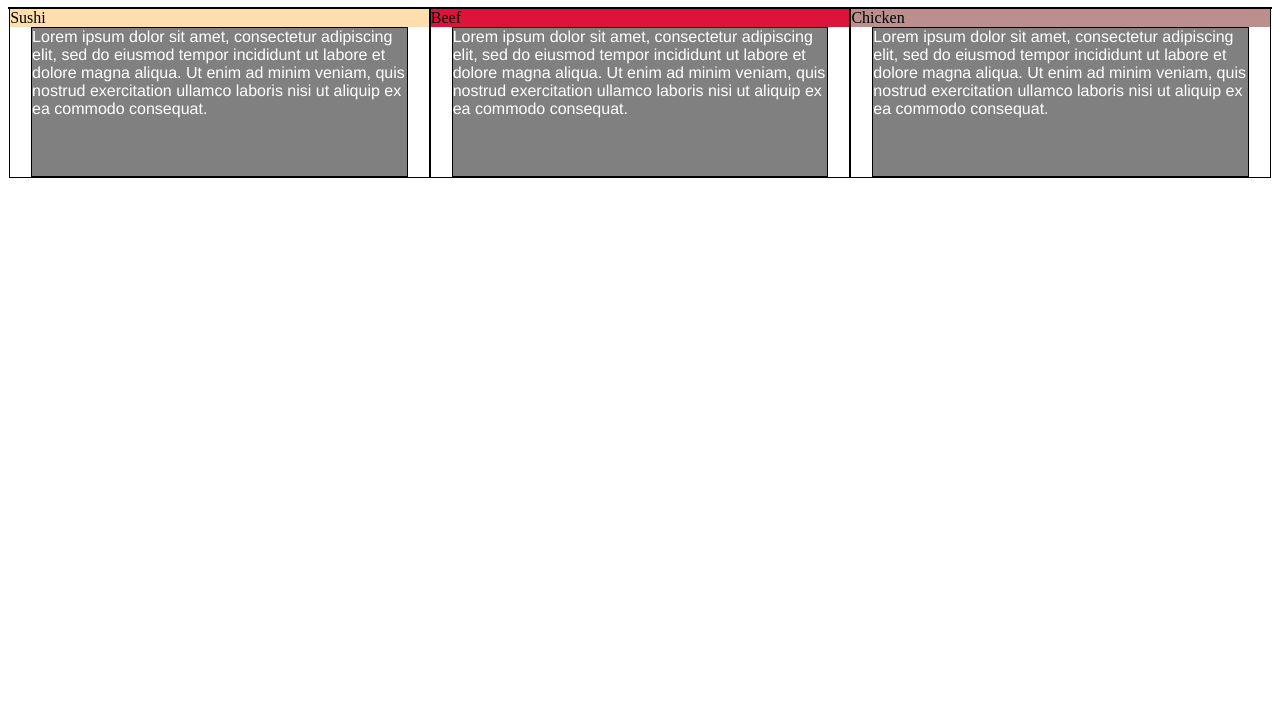
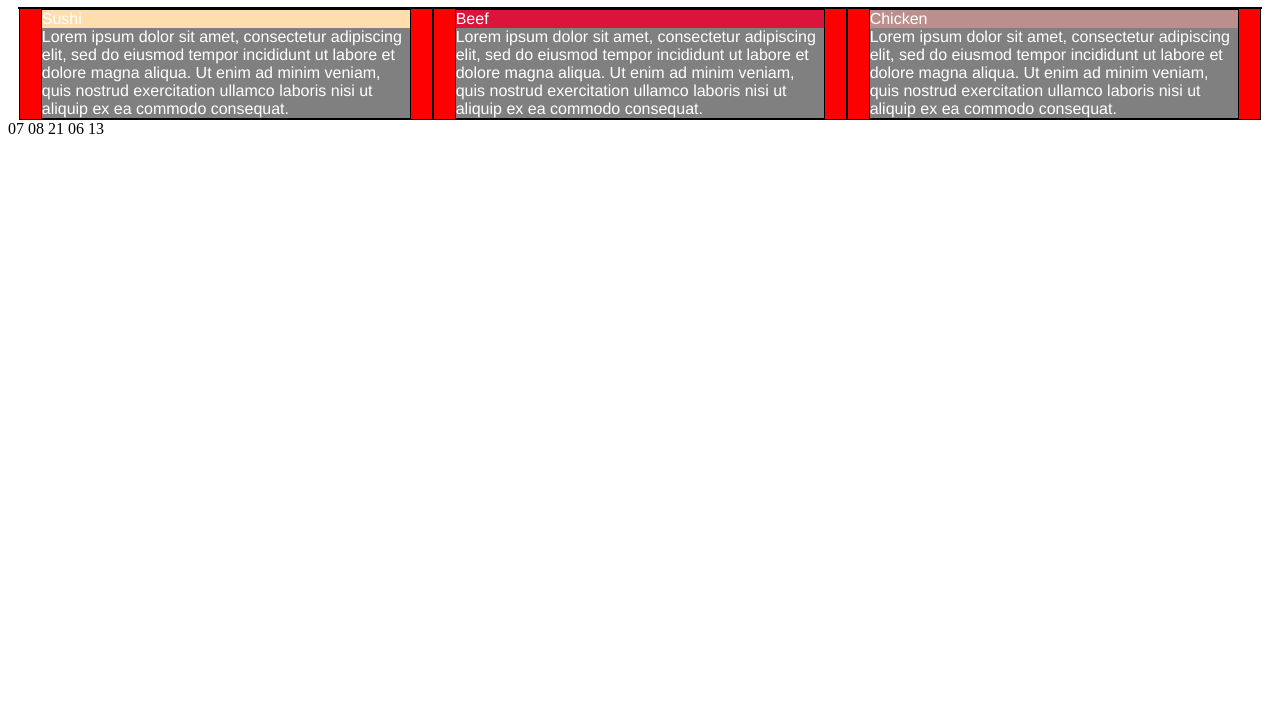
Before and after one commit to mrlnoronha/module2-solution, a plain HTML site: page index.html in a window 1280 px wide. Shown: the part 73-800 px from the top of the page. Drawn offline with Linux system fonts and the light colour scheme.

Commit message:
new stats

```diff
--- a/css/style-3.css
+++ b/css/style-3.css
@@ -28,7 +28,8 @@ p {
 
 .container-box {
     border: 1px solid black;
-    background-color: white;
+    background-color: red;
+
 
 
   }
@@ -46,7 +47,7 @@ p {
       border: 1px solid black;
       background-color:grey;
       width: 90%;
-      height: 150px;
+      height: 20%;
       margin-right: auto;
       margin-left: auto;
       font-family: Helvetica;
@@ -77,6 +78,7 @@ p {
   .row {
       background-color: fuchsia;
       border: 1px solid black;
+      margin:10px;
 
 
 
--- a/index.html
+++ b/index.html
@@ -6,56 +6,38 @@
 <link rel="stylesheet" type="text/css" href="css/style-3.css">
 </head>
 <body>
-    <h1>Our Menu 06 08 21 22 51</h1>
+    <h1>Our Menu</h1>
 
 <div class="row">
 
     <div class="container-box col-lg-4 col-md-6 col-sm-12">
-
-        <div class="content-title content-title-chicken">Chicken</div>
-
-
-            <div class="content-text">Lorem ipsum dolor sit amet, consectetur adipiscing elit,
+            <div class="content-text"><div class="content-title content-title-chicken">Chicken</div>Lorem ipsum dolor sit amet, consectetur adipiscing elit,
                 sed do eiusmod tempor incididunt ut labore et dolore magna aliqua. Ut enim ad minim veniam,
                 quis nostrud exercitation ullamco laboris nisi ut aliquip ex ea commodo consequat.
             </div>
-
-
     </div>
 
 
     <div class="container-box col-lg-4 col-md-6 col-sm-12">
-
-        <div class="content-title content-title-beef">Beef</div>
-
-
-            <div class="content-text">Lorem ipsum dolor sit amet, consectetur adipiscing elit,
+        <div class="content-text"><div class="content-title content-title-beef">Beef</div>Lorem ipsum dolor sit amet, consectetur adipiscing elit,
                 sed do eiusmod tempor incididunt ut labore et dolore magna aliqua. Ut enim ad minim veniam,
                 quis nostrud exercitation ullamco laboris nisi ut aliquip ex ea commodo consequat.
             </div>
-
-
     </div>
 
-    <div class="container-box col-lg-4 col-md-6 col-sm-12">
-
-        <div class="content-title content-title-sushi">Sushi</div>
-
-
-            <div class="content-text">Lorem ipsum dolor sit amet, consectetur adipiscing elit,
-                sed do eiusmod tempor incididunt ut labore et dolore magna aliqua. Ut enim ad minim veniam,
-                quis nostrud exercitation ullamco laboris nisi ut aliquip ex ea commodo consequat.
-            </div>
-
-
+    <div class="col-lg-4 col-md-6 col-sm-12">
+        <div class="container-box">
+                <div class="content-text"><div class="content-title content-title-sushi">Sushi</div>Lorem ipsum dolor sit amet, consectetur adipiscing elit,
+                    sed do eiusmod tempor incididunt ut labore et dolore magna aliqua. Ut enim ad minim veniam,
+                    quis nostrud exercitation ullamco laboris nisi ut aliquip ex ea commodo consequat.
+                </div>
+        </div>
     </div>
-
-
 </div>
 
 
 
 
 </html>
+07 08 21 06 13
 <body>
-</html>
```
